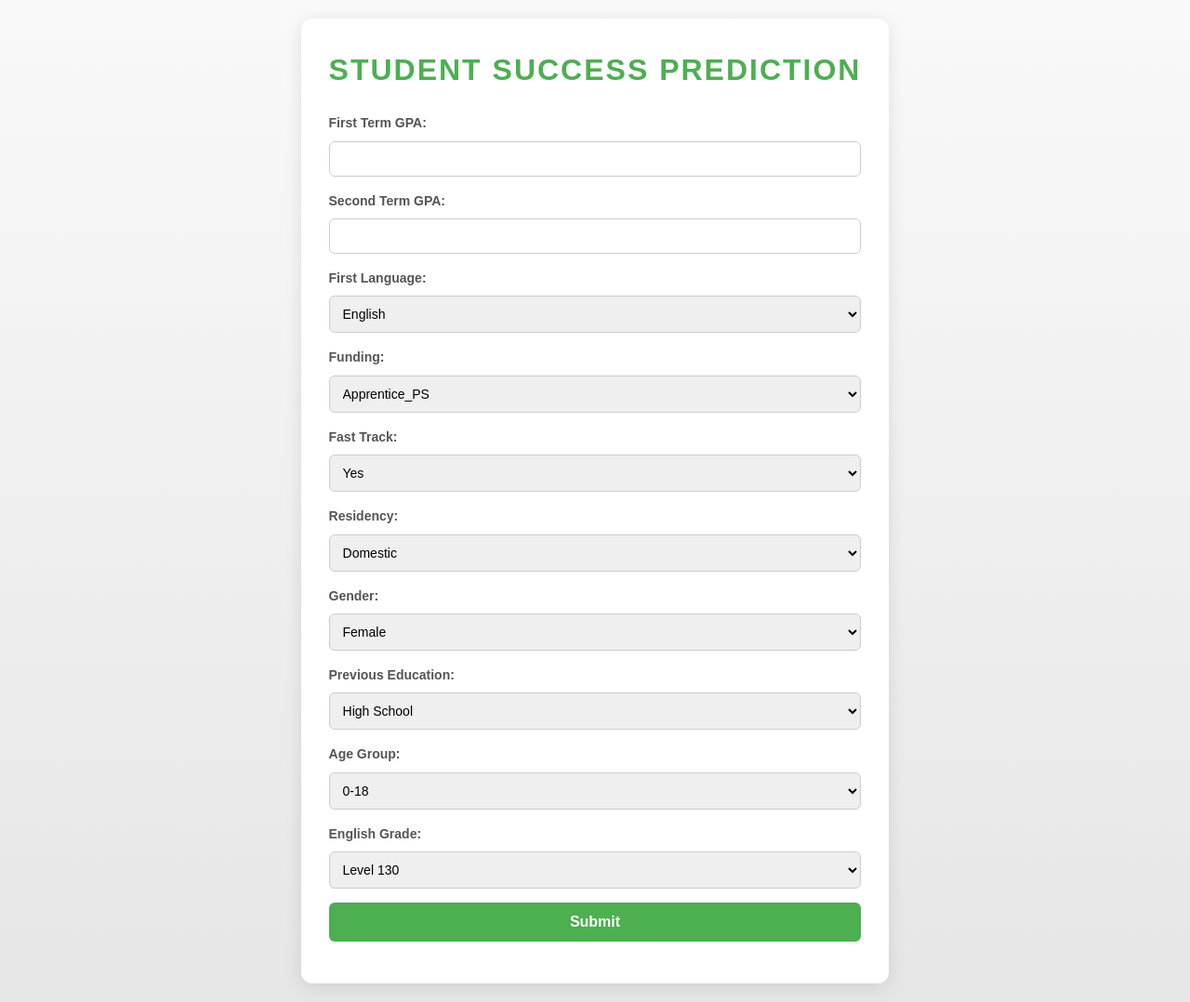
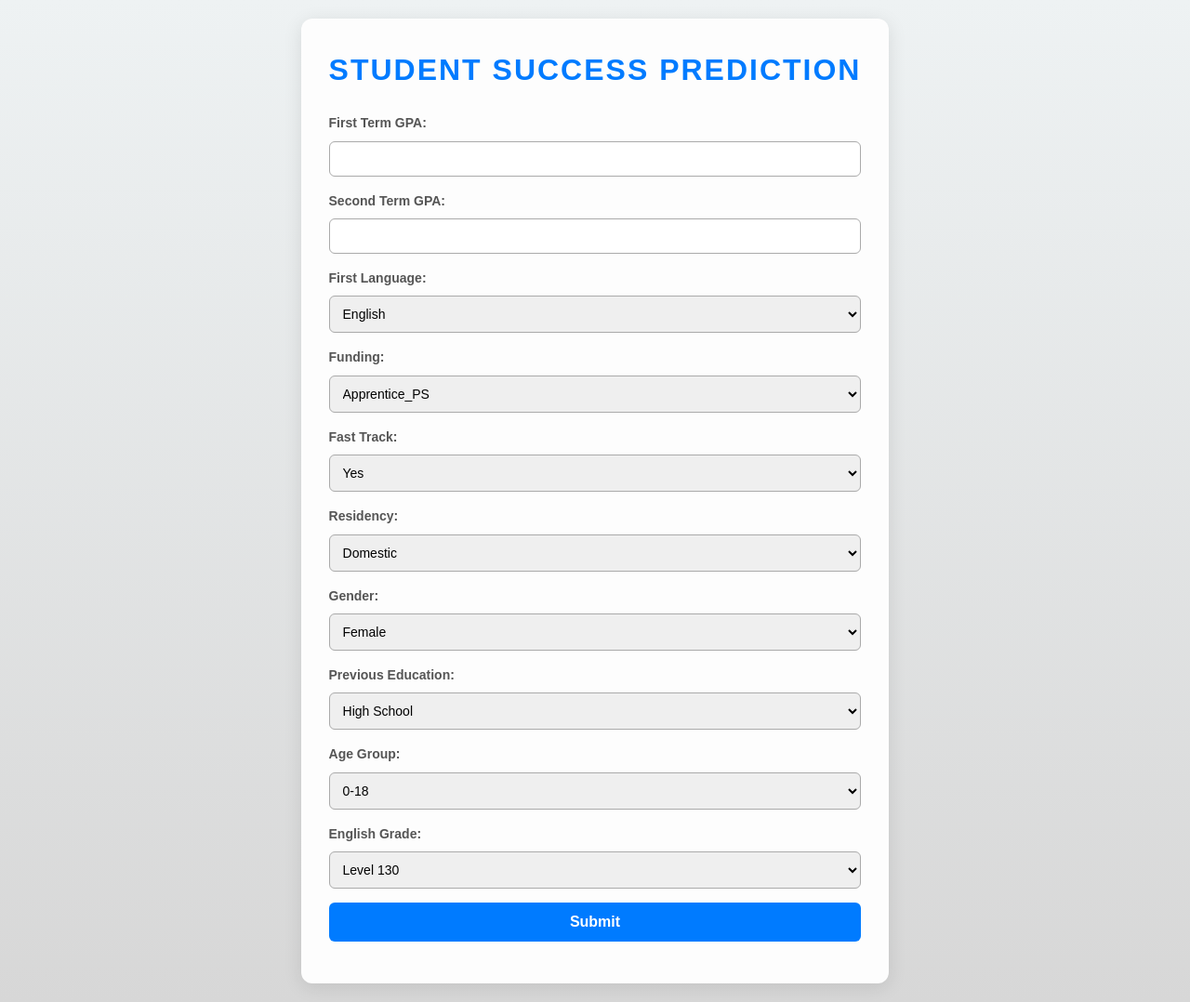
Before and after one commit to BarathSrinivasan2002/Studentsuccesspredictormodel, a Flask app: page / in a window 1280 px wide. Shown: the whole page at 93% size. Run offline with Flask 3, Linux system fonts and the light colour scheme; parts of the project's set-up code (start-up, migrations or seed data) failed here and were passed over.

Commit message:
style changes

```diff
--- a/static/style.css
+++ b/static/style.css
@@ -8,8 +8,8 @@
   font-family: 'Arial', sans-serif;
   font-size: 16px;
   line-height: 1.6;
-    color: #333;
-    background: linear-gradient(to bottom, #f9f9f9, #e6e6e6);
+  color: #222;
+  background: linear-gradient(to bottom, #eef2f3, #d7d7d7);
   min-height: 100vh;
   display: flex;
   justify-content: center;
@@ -19,7 +19,7 @@
 
 .container {
   max-width: 700px;
-    background: #fff;
+  background: #fdfdfd;
   border-radius: 12px;
   box-shadow: 0px 4px 20px rgba(0, 0, 0, 0.1);
   padding: 30px;
@@ -30,7 +30,7 @@
 .container h1 {
   text-align: center;
   margin-bottom: 20px;
-    color: #4caf50;
+  color: #007bff;
   font-size: 2rem;
   text-transform: uppercase;
   font-weight: bold;
@@ -54,16 +54,16 @@
   width: 100%;
   padding: 10px;
   font-size: 14px;
-    border: 1px solid #ccc;
+  border: 1px solid #aaa;
   border-radius: 6px;
   transition: all 0.3s ease-in-out;
 }
 
 input[type="number"]:focus,
 select:focus {
-    border-color: #4caf50;
+  border-color: #007bff;
   outline: none;
-    box-shadow: 0 0 5px rgba(76, 175, 80, 0.5);
+  box-shadow: 0 0 5px rgba(0, 123, 255, 0.5);
 }
 
 button[type="submit"] {
@@ -72,7 +72,7 @@
   font-size: 16px;
   font-weight: bold;
   color: #fff;
-    background: #4caf50;
+  background: #007bff;
   border: none;
   border-radius: 6px;
   cursor: pointer;
@@ -80,14 +80,14 @@
 }
 
 button[type="submit"]:hover {
-    background: #45a049;
+  background: #0056b3;
 }
 
 .circle {
   position: relative;
   width: 150px;
   height: 150px;
-    background: conic-gradient(#f44336 0%, #ddd 0%);
+  background: conic-gradient(#ff9800 0%, #ddd 0%);
   border-radius: 50%;
   display: flex;
   justify-content: center;
@@ -100,7 +100,7 @@
   position: absolute;
   font-size: 1.5rem;
   font-weight: bold;
-    color: #333;
+  color: #222;
 }
 
 .result-container {
@@ -110,12 +110,12 @@
 .result-text {
   margin-top: 10px;
   font-size: 1.2rem;
-    color: #333;
+  color: #222;
   font-weight: bold;
 }
 
 .result-text.green {
-    color: #4caf50;
+  color: #28a745;
 }
 
 .result-text.orange {
@@ -123,12 +123,11 @@
 }
 
 .result-text.red {
-    color: #f44336;
+  color: #dc3545;
 }
 .hidden {
   display: none;
 }
-
 
 @media (max-width: 600px) {
   body {
```
Lines whose indentation alone changed are shown as unchanged.
